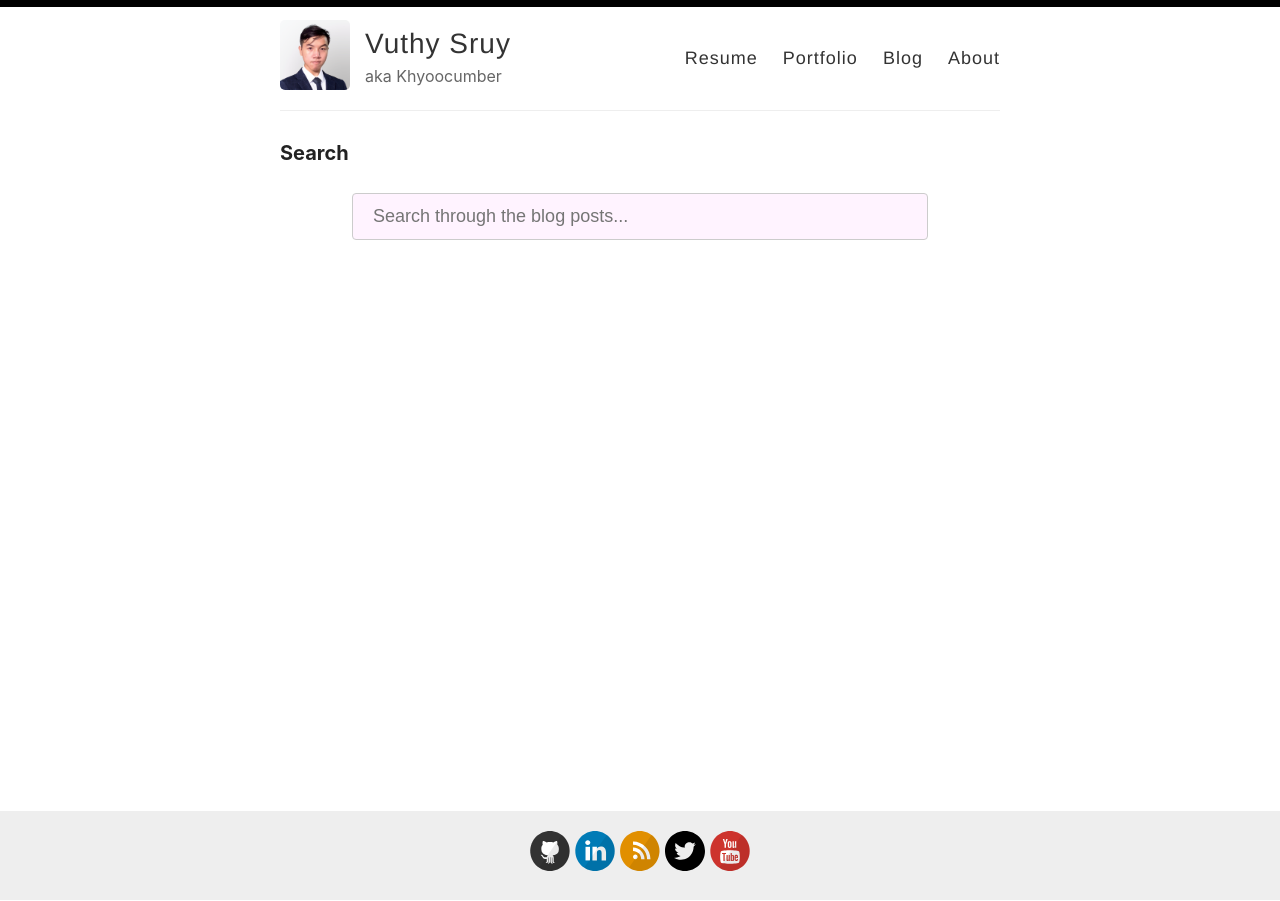
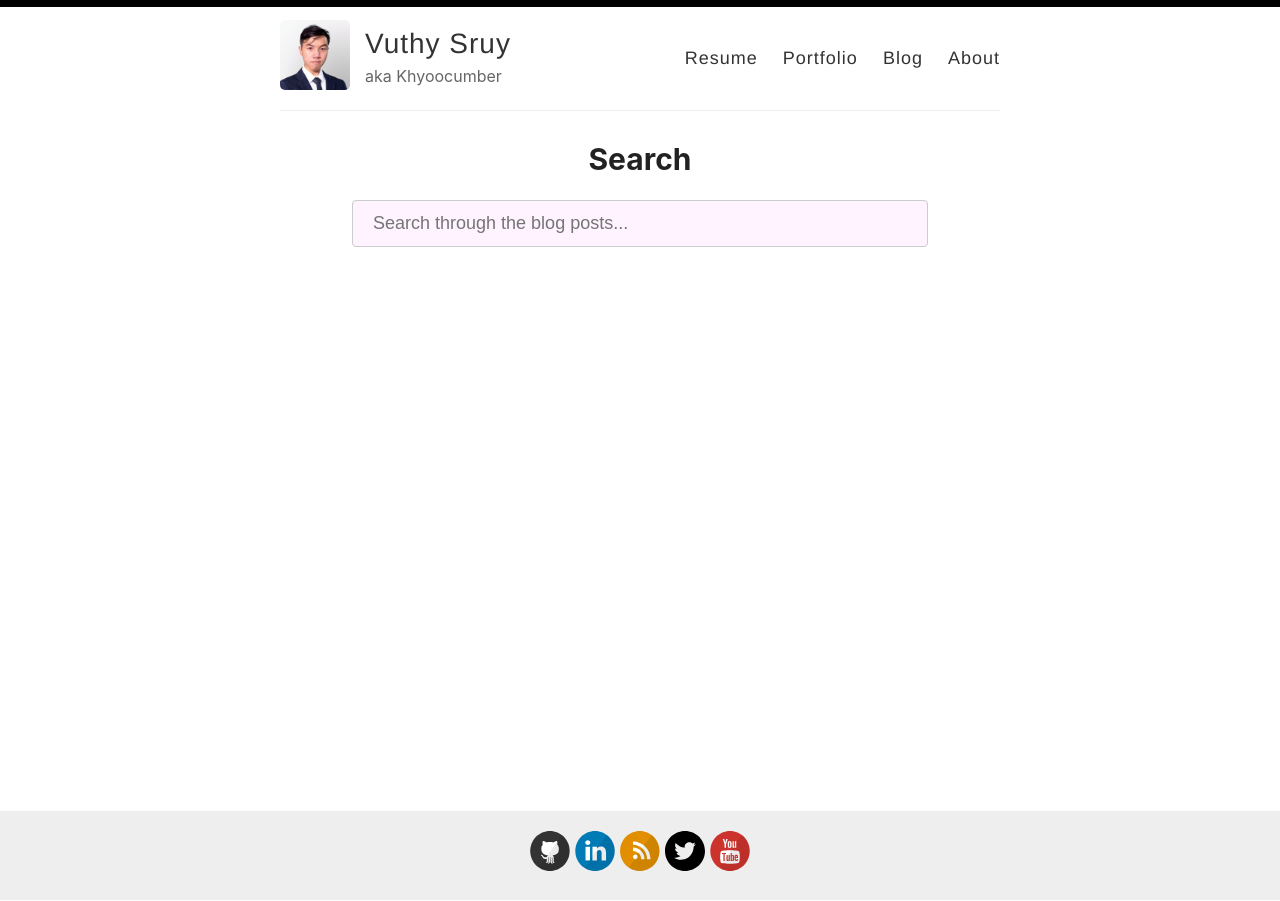
Before and after one commit to VuthySruy/VuthySruy.github.io, a Jekyll site: the page built from _pages/search.md, in a window 1280 px wide. Built offline with Jekyll 4.4.1, drawn with Linux system fonts in a browser that asks for light colours.

Commit message:
Update page.html

```diff
--- a/_layouts/page.html
+++ b/_layouts/page.html
@@ -4,7 +4,7 @@ layout: default
 
 <article class="page">
 
-  <h3 style="text-align: left;">{{ page.title }}</h3>
+  <h1>{{ page.title }}</h1>
 
   <div class="entry">
     {{ content }}
```
